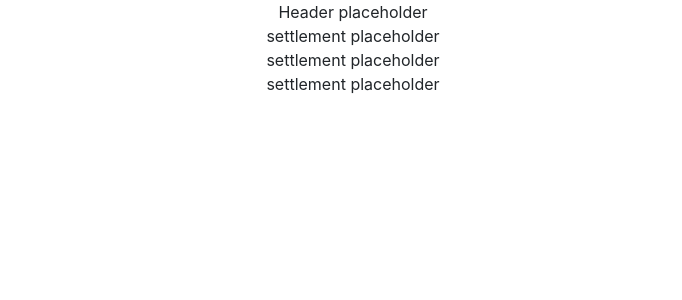
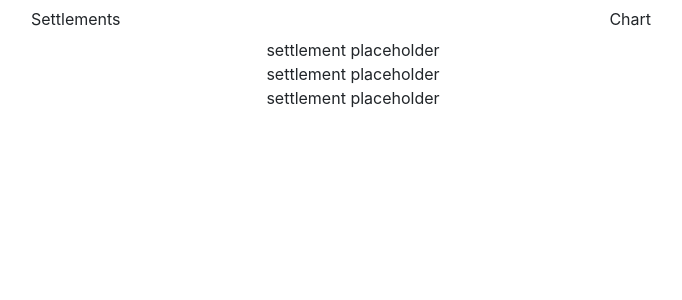
Before and after one commit to Snujter/catan-tracker-react, a React (Create React App) app: page / in a window 1280 px wide. Shown: the top 300 px of the page, without its empty margins (287-969 px from the left). Built offline with nearby package versions, Linux system fonts and the light colour scheme.

Commit message:
Add buttons to header

```diff
--- a/src/Header.js
+++ b/src/Header.js
@@ -3,7 +3,10 @@ import React, {Component} from 'react';
 class Header extends Component {
     render() {
         return (
-            <div>Header placeholder</div>
+            <div className="btn-group d-flex" role="group">
+                <button type="button" className="btn btn-default w-100">Settlements</button>
+                <button type="button" className="btn btn-default w-100">Chart</button>
+            </div>
         );
     }
 }
```
